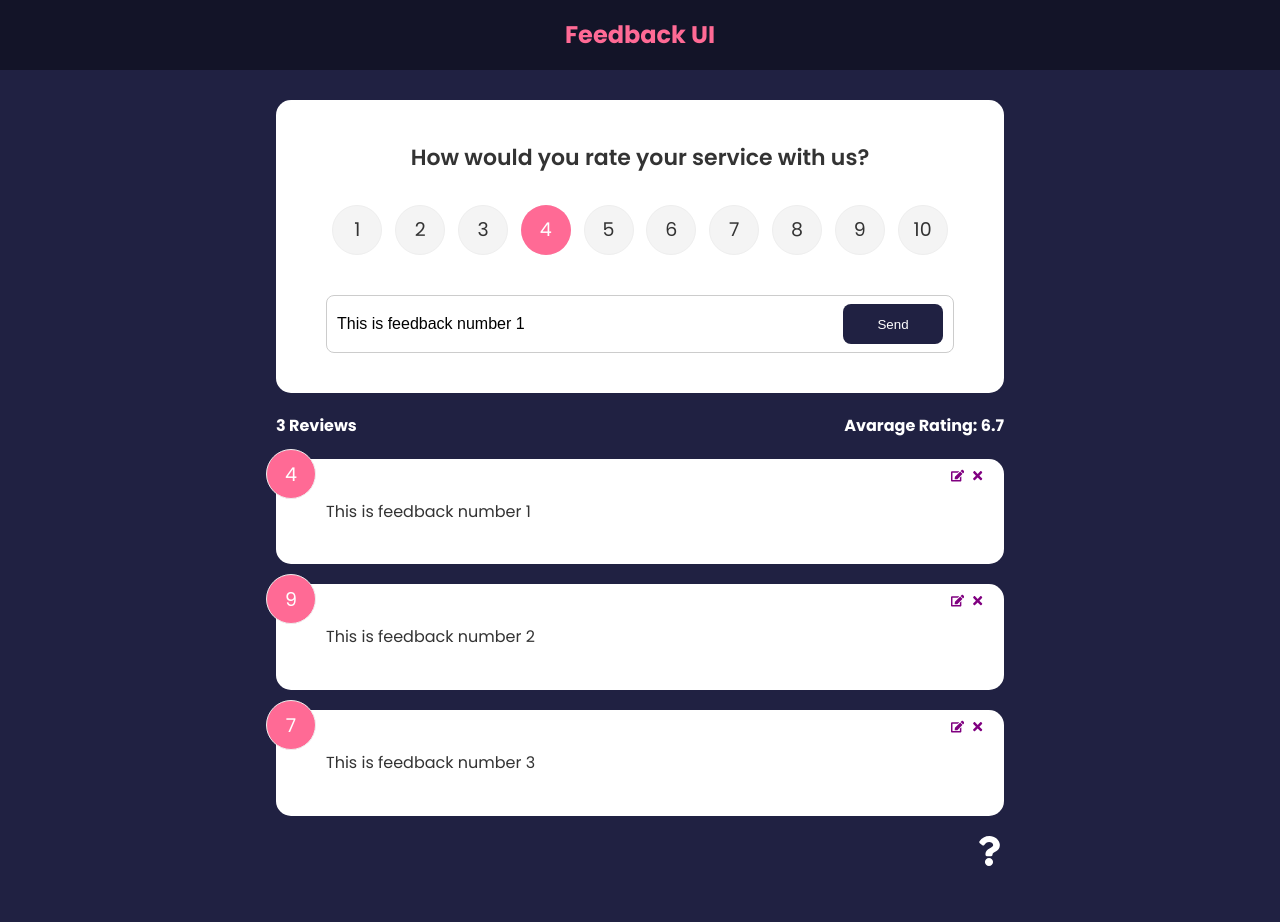
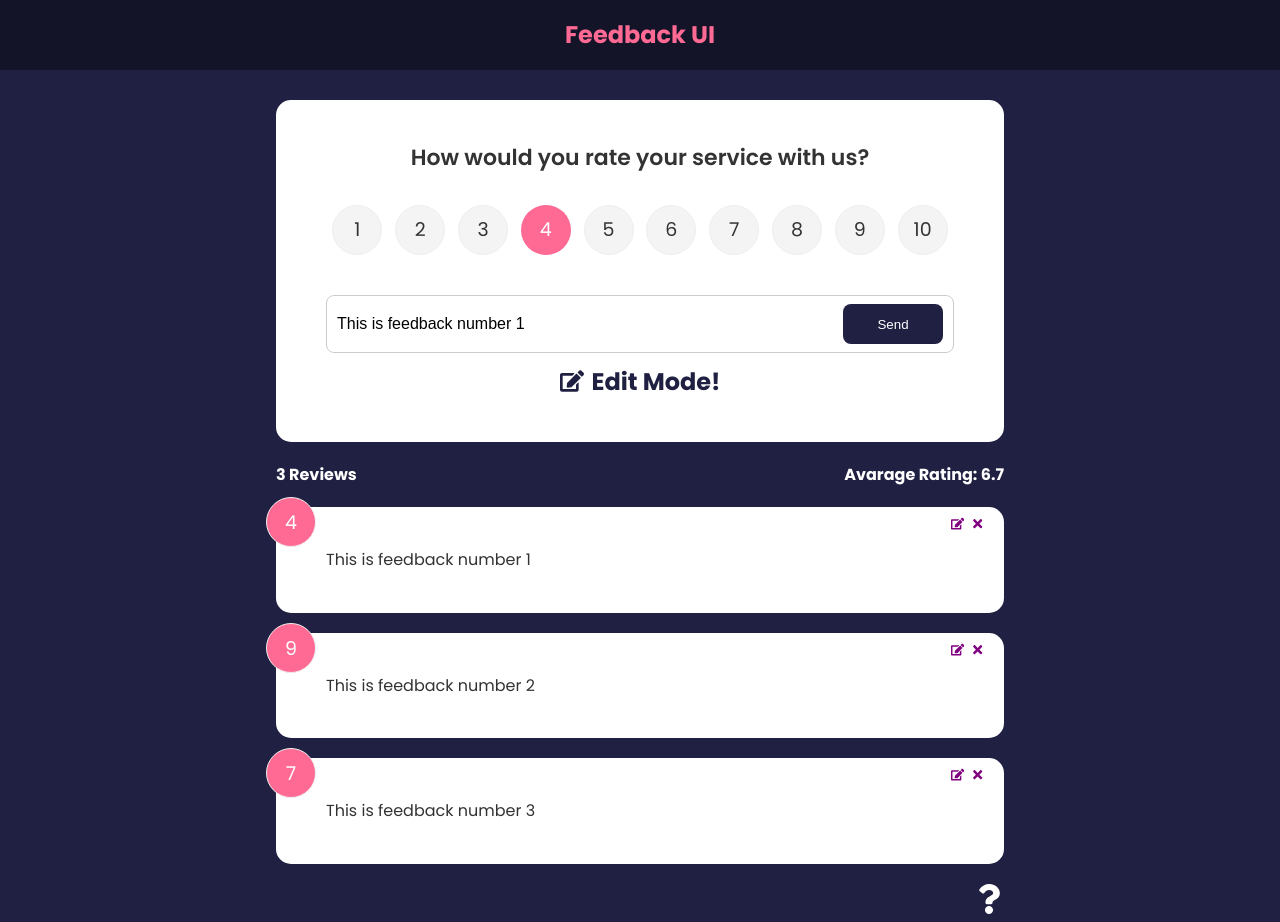
Before and after one commit to develad/Feedback-app, a React (Create React App) app: page / in a window 1280 px wide. Both pictures are taken after a click on the button 957 px from the left and 476 px from the top of the page. Before the commit the page ends 873 px from the top, so only its background shows below. Built offline with nearby package versions, Linux system fonts and the light colour scheme.

Commit message:
Working Feedback App - Chapter 35

```diff
--- a/src/components/FeedbackForm.jsx
+++ b/src/components/FeedbackForm.jsx
@@ -1,4 +1,5 @@
 import { useState, useContext, useEffect } from "react";
+import { FaEdit } from "react-icons/fa";
 import FeedbackContext from "../context/FeedbackContext";
 
 import RatingSelect from "./RatingSelect";
@@ -16,6 +17,8 @@ function FeedbackForm() {
     feedbackEdit,
     selected,
     setSelected,
+    updateFeedback,
+    setFeedbackEdit,
   } = useContext(FeedbackContext);
 
   useEffect(() => {
@@ -23,6 +26,7 @@ function FeedbackForm() {
       setBtnDisabled(false);
       setText(feedbackEdit.item.text);
       setSelected(feedbackEdit.item.rating);
+      setMassage("Edit Mode!");
     }
   }, [feedbackEdit, setSelected]);
 
@@ -48,7 +52,14 @@ function FeedbackForm() {
         text,
         rating: selected,
       };
-      handleAdd(newFeedback);
+
+      if (feedbackEdit.edit === true) {
+        updateFeedback(feedbackEdit.item.id, newFeedback);
+        setFeedbackEdit({ ...feedbackEdit, edit: false });
+        setMassage("");
+      } else {
+        handleAdd(newFeedback);
+      }
       setText("");
     }
   };
@@ -72,7 +83,21 @@ function FeedbackForm() {
           </Button>
         </div>
 
-        {message && <div className="message">{message}</div>}
+        {message && message === "Edit Mode!" ? (
+          <div
+            className="message"
+            style={{
+              color: "#202142",
+              fontWeight: "bold",
+              fontSize: "1.5rem",
+            }}
+          >
+            <FaEdit style={{ marginRight: "0.5rem", marginBottom: "-3px" }} />
+            {message}
+          </div>
+        ) : (
+          <div className="message">{message}</div>
+        )}
       </form>
     </Card>
   );
--- a/src/context/FeedbackContext.js
+++ b/src/context/FeedbackContext.js
@@ -7,9 +7,12 @@ const FeedbackContext = createContext({
   deleteFeedback: null,
   editFeedback: null,
   feedbackEdit: {},
+  updateFeedback: {},
 });
 
 const FeedbackProvider = ({ children }) => {
+  const [selected, setSelected] = useState(10);
+
   const [feedback, setFeedback] = useState([
     {
       id: 1,
@@ -56,18 +59,27 @@ const FeedbackProvider = ({ children }) => {
     });
   };
 
-  const [selected, setSelected] = useState(1);
+  // Update feedback
+
+  const updateFeedback = (id, updItem) => {
+    console.log(id, updItem);
+    setFeedback(
+      feedback.map((item) => (item.id === id ? { ...item, ...updItem } : item))
+    );
+  };
 
   return (
     <FeedbackContext.Provider
       value={{
         feedback,
+        feedbackEdit,
+        selected,
         addFeedback,
         deleteFeedback,
         editFeedback,
-        feedbackEdit,
-        selected,
         setSelected,
+        updateFeedback,
+        setFeedbackEdit,
       }}
     >
       {children}
```
